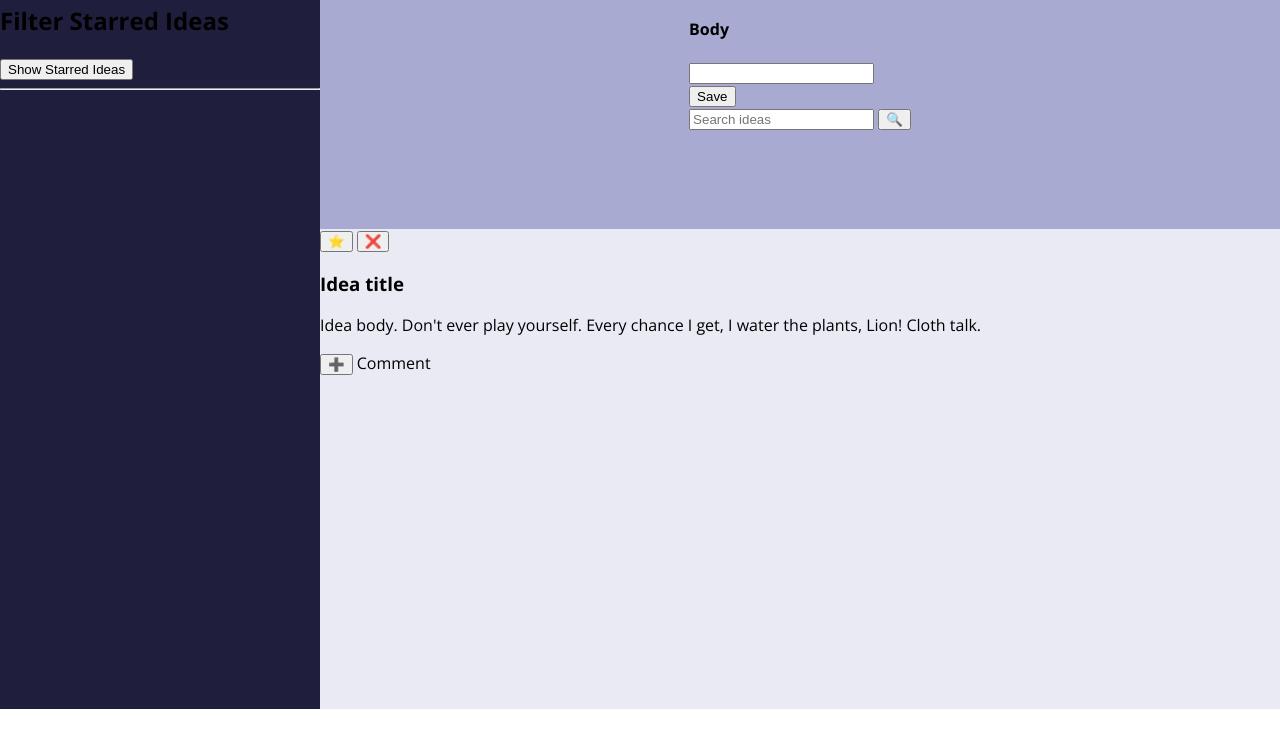
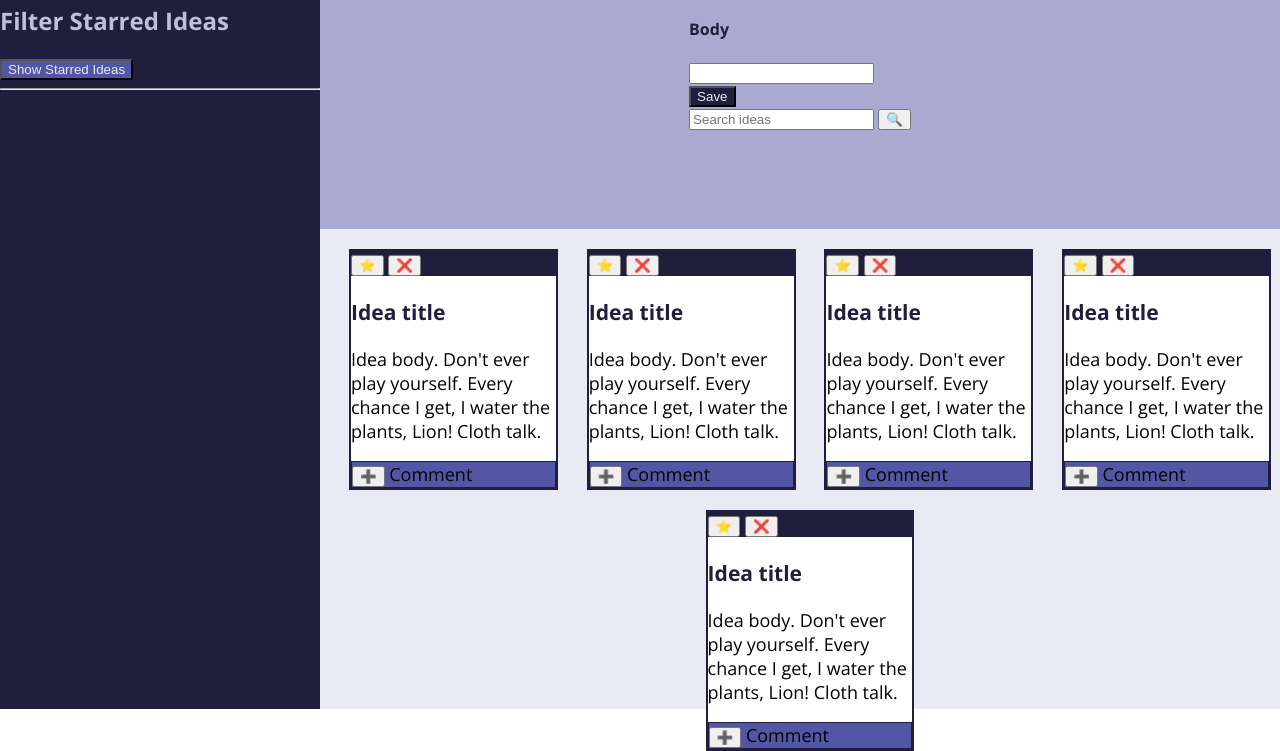
Before and after one commit to asutherland91/ideabox, a plain HTML site: page index.html in a window 1280 px wide. Shown: the part 91-842 px from the top of the page. Before the commit the page ends 800 px from the top, so only its background shows below. Drawn offline with nearby package versions, Linux system fonts and the light colour scheme.

Commit message:
Add more styling elements

```diff
--- a/index.html
+++ b/index.html
@@ -44,6 +44,64 @@
           <label for="comment-btn">Comment</label>
         </div>
       </section>
+      <!-- delete these later -->
+      <section class="card">
+        <div class="top-bar">
+          <button class="star-btn">&#11088</button>
+          <button class="delete-btn">&#10060</button>
+        </div>
+        <div class="body-section">
+          <h3>Idea title</h3>
+          <p>Idea body. Don't ever play yourself. Every chance I get, I water the plants, Lion! Cloth talk.</p>
+        </div>
+        <div class="bottom-bar">
+          <button class="comment-btn">&#10133</button>
+          <label for="comment-btn">Comment</label>
+        </div>
+      </section>
+      <section class="card">
+        <div class="top-bar">
+          <button class="star-btn">&#11088</button>
+          <button class="delete-btn">&#10060</button>
+        </div>
+        <div class="body-section">
+          <h3>Idea title</h3>
+          <p>Idea body. Don't ever play yourself. Every chance I get, I water the plants, Lion! Cloth talk.</p>
+        </div>
+        <div class="bottom-bar">
+          <button class="comment-btn">&#10133</button>
+          <label for="comment-btn">Comment</label>
+        </div>
+      </section>
+      <section class="card">
+        <div class="top-bar">
+          <button class="star-btn">&#11088</button>
+          <button class="delete-btn">&#10060</button>
+        </div>
+        <div class="body-section">
+          <h3>Idea title</h3>
+          <p>Idea body. Don't ever play yourself. Every chance I get, I water the plants, Lion! Cloth talk.</p>
+        </div>
+        <div class="bottom-bar">
+          <button class="comment-btn">&#10133</button>
+          <label for="comment-btn">Comment</label>
+        </div>
+      </section>
+      <section class="card">
+        <div class="top-bar">
+          <button class="star-btn">&#11088</button>
+          <button class="delete-btn">&#10060</button>
+        </div>
+        <div class="body-section">
+          <h3>Idea title</h3>
+          <p>Idea body. Don't ever play yourself. Every chance I get, I water the plants, Lion! Cloth talk.</p>
+        </div>
+        <div class="bottom-bar">
+          <button class="comment-btn">&#10133</button>
+          <label for="comment-btn">Comment</label>
+        </div>
+      </section>
+      <!-- end of delete -->
     </section>
   </div>
   </body>
--- a/styles.css
+++ b/styles.css
@@ -25,4 +25,52 @@ body {
   background-color: #EAEAF4;
   height: 60vh;
   width: 75vw;
+  display: flex;
+  justify-content: space-evenly;
+  flex-wrap: wrap;
+  flex-direction: row;
 }
+
+.card {
+  background-color: #FFFFFF;
+  width: 16vw;
+  font-size: 18px;
+  border: 2px solid #1f1f3d;
+  margin-left: 20px;
+  margin-top: 20px;
+}
+
+.top-bar {
+  background-color: #1f1f3d;
+}
+
+.bottom-bar {
+  background-color: #5356A4;
+  border: 1px solid #1f1f3d;
+}
+
+h1 {
+  color: #E9e9f3;
+}
+
+h2 {
+  color: #BFBFDD;
+}
+
+h3 {
+  color: #1f1f3d;
+}
+
+h4 {
+  color: #1f1f3d;
+}
+
+.show-star-btn {
+  background-color: #5356A4;
+  color:#E9e9f3
+}
+
+.save-btn {
+  background-color: #1f1f3d;
+  color:#E9e9f3
+}
```
